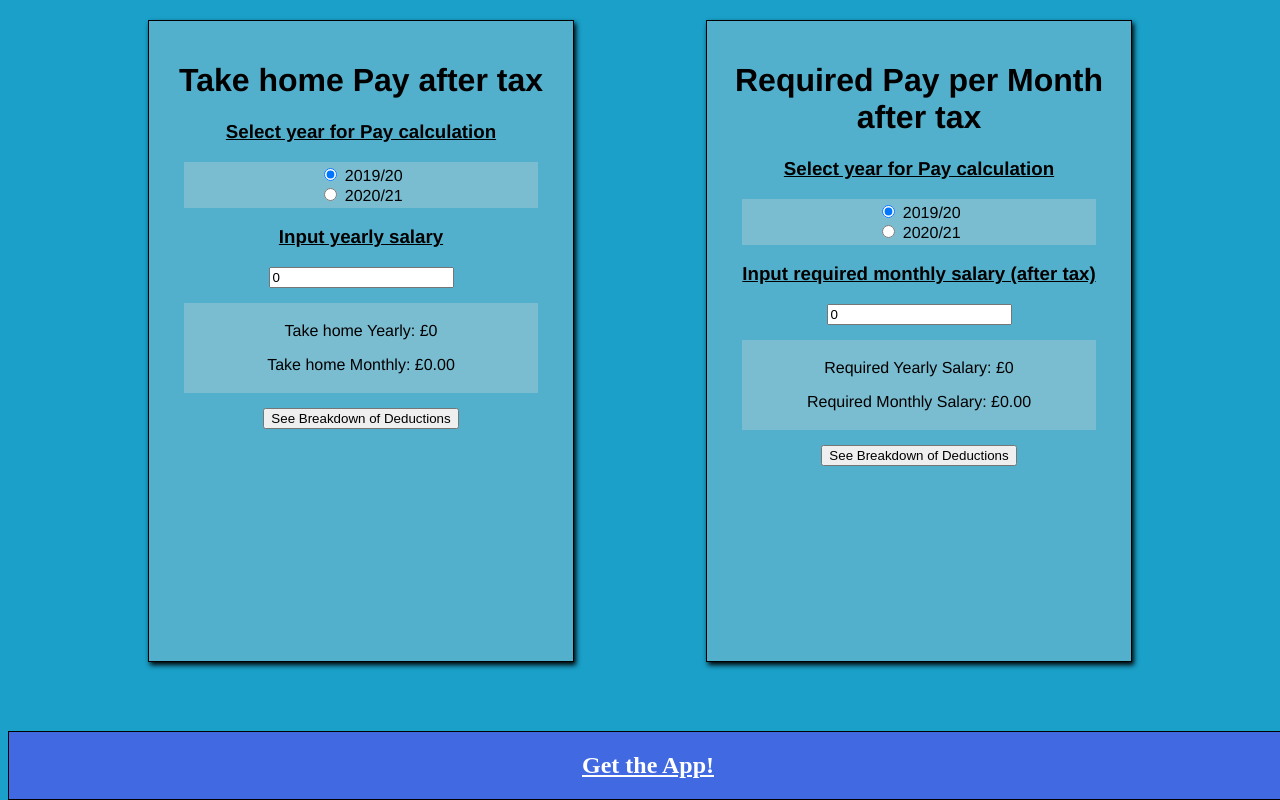
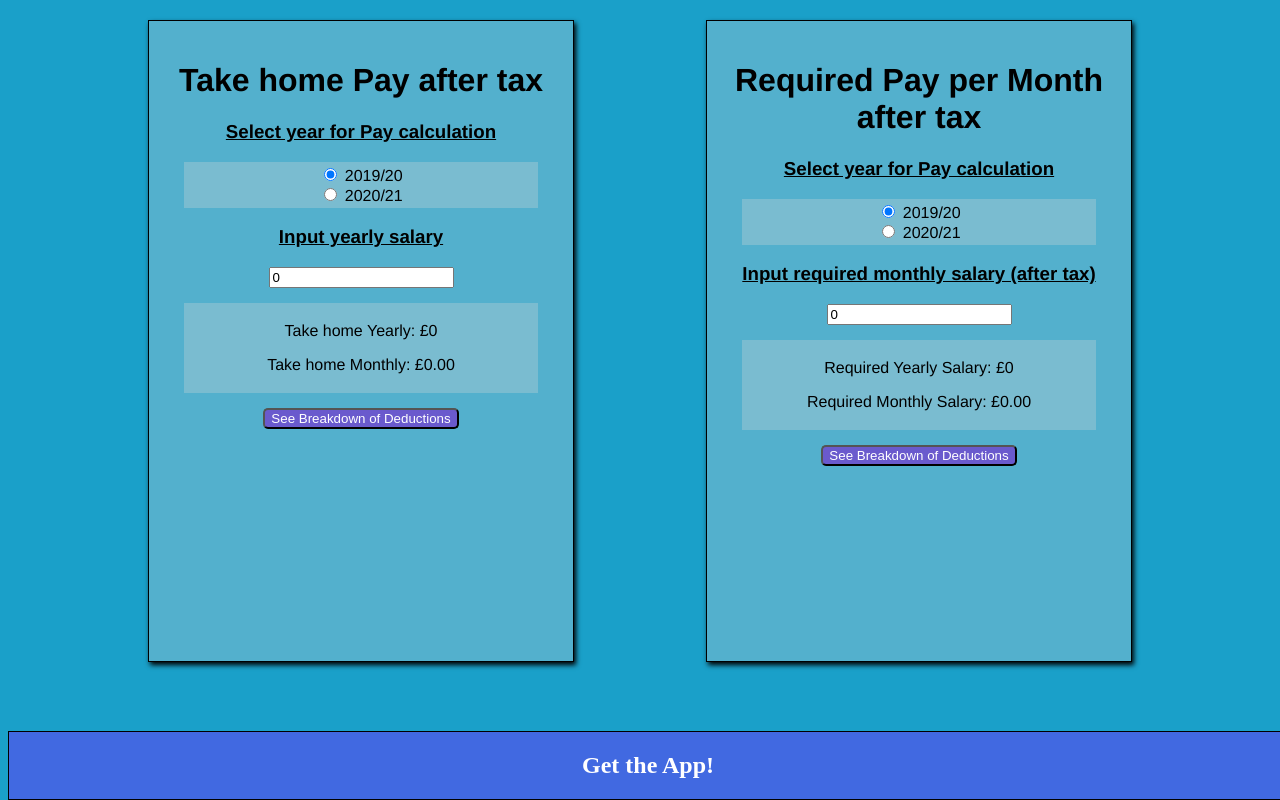
Before and after one commit to dwandrew/tax-calculator, a React (Create React App) app: page / in a window 1280 px wide. Built offline with nearby package versions, Linux system fonts and the light colour scheme.

Commit message:
fixed few typos

```diff
--- a/src/Components/Footer/Footer.js
+++ b/src/Components/Footer/Footer.js
@@ -5,7 +5,7 @@ const Footer = () => {
     return(
         <div className = "footer">
             <div className = "link">
-                <a href="https://www.untied.io/#register" target = "_blank"><h2>Get the App!</h2></a>
+                <a href="https://www.untied.io/#register" target = "_blank" rel="noreferrer"><h2>Get the App!</h2></a>
             </div>
         </div>
     )
--- a/src/Components/taxForm.css
+++ b/src/Components/taxForm.css
@@ -49,9 +49,11 @@ h3{
 .link {
     border: black 1px solid;
     background-color: royalblue;
+
 }
 
 a{
+    text-decoration: none;
     color: white;
 }
 
@@ -59,3 +61,15 @@ a:hover{
     color: purple;
     cursor: pointer;
 }
+
+button {
+    cursor: pointer;
+    background-color: slateblue;
+    color: white;
+    border-radius: 5px;
+}
+
+button:hover{
+    background-color: rebeccapurple;
+    color: black;
+}
```
Also changed, not shown: src/App.js (+4 -6 lines), 1 other file (tests, documents, lock files or other folders).
